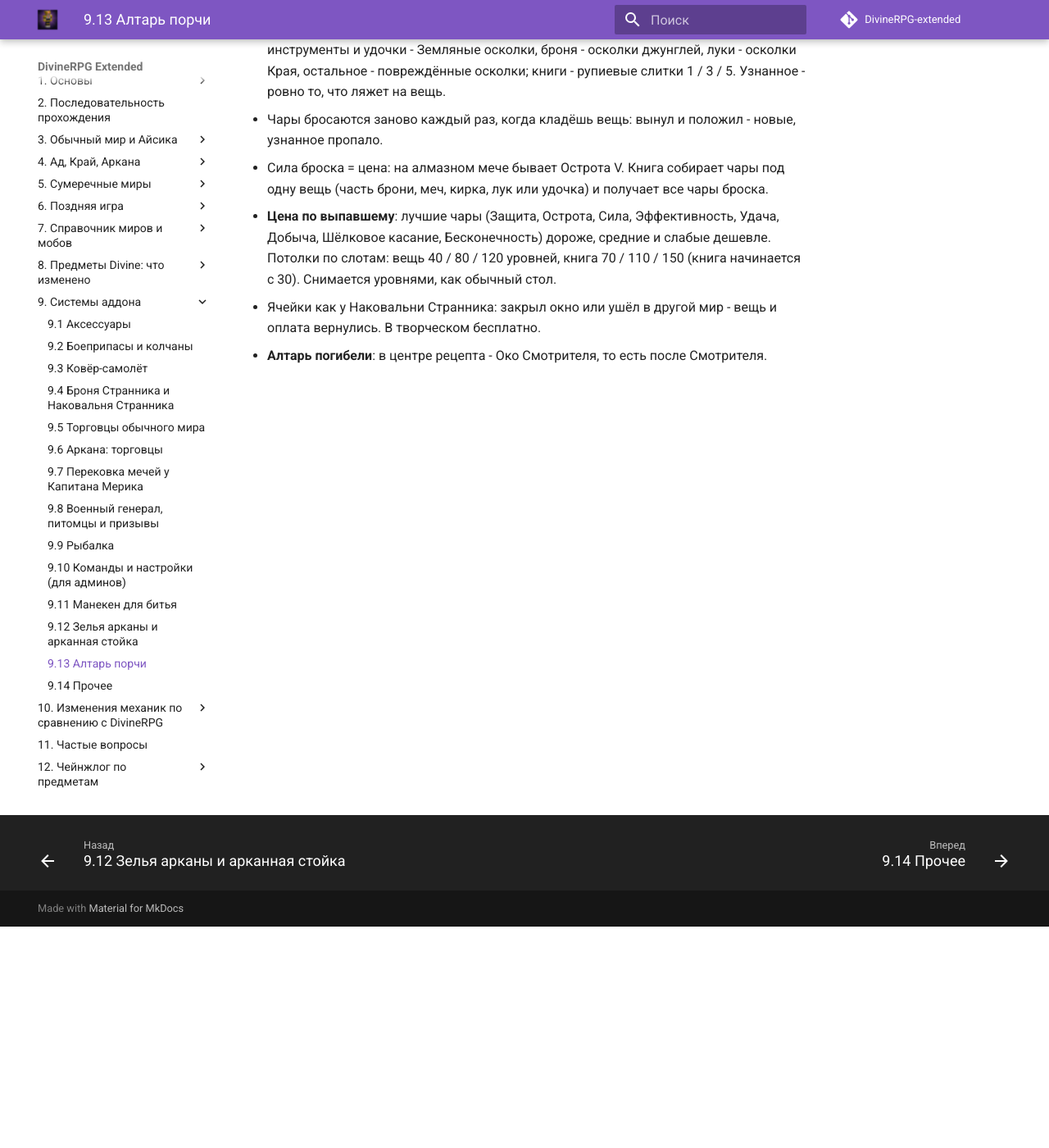
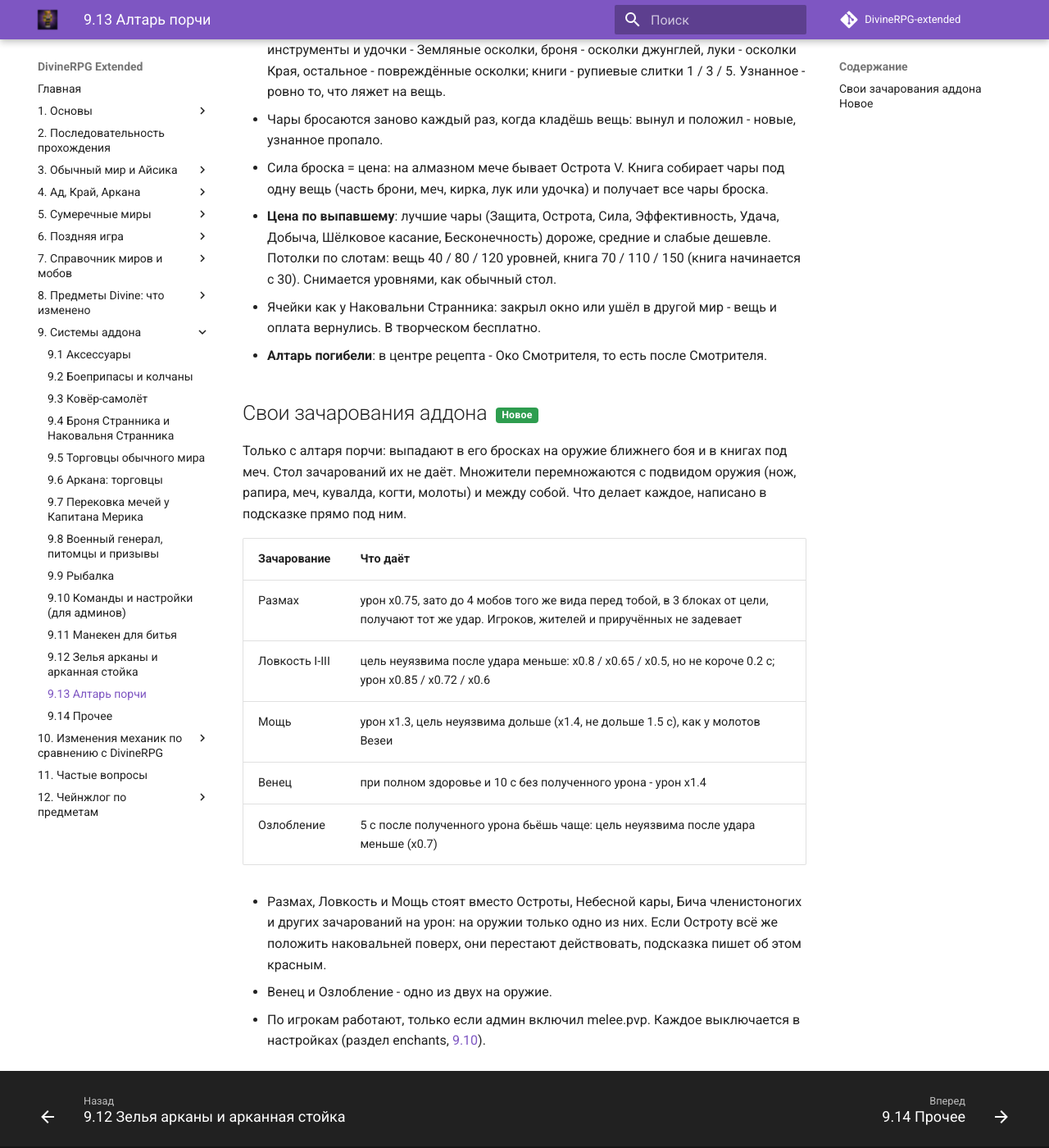
Before and after one commit to Keeg4n/DivineRPG-extended-guide, an MkDocs documentation site: the page built from docs/09-systems/9-13-altar-porchi.md, in a window 1280 px wide and 1400 px high, scrolled down 270 px. Shown: the whole window at 82% size. Built offline with MkDocs 1.6.1 and Material for MkDocs 9.7.7, drawn with Linux system fonts in a browser that asks for light colours; comment, search, counter and statistics services are not loaded.

Commit message:
Guide: Guide 1.1.6: own melee enchantments from the corrupt altar

```diff
--- a/docs/09-systems/9-13-altar-porchi.md
+++ b/docs/09-systems/9-13-altar-porchi.md
@@ -8,3 +8,20 @@
 - <b>Цена по выпавшему</b>: лучшие чары (Защита, Острота, Сила, Эффективность, Удача, Добыча, Шёлковое касание, Бесконечность) дороже, средние и слабые дешевле. Потолки по слотам: вещь 40 / 80 / 120 уровней, книга 70 / 110 / 150 (книга начинается с 30). Снимается уровнями, как обычный стол.
 - Ячейки как у Наковальни Странника: закрыл окно или ушёл в другой мир - вещь и оплата вернулись. В творческом бесплатно.
 - <b>Алтарь погибели</b>: в центре рецепта - Око Смотрителя, то есть после Смотрителя.
+
+## Свои зачарования аддона <span class="tag">Новое</span>
+
+Только с алтаря порчи: выпадают в его бросках на оружие ближнего боя и в книгах под меч. Стол зачарований их не даёт. Множители перемножаются с подвидом оружия (нож, рапира, меч, кувалда, когти, молоты) и между собой. Что делает каждое, написано в подсказке прямо под ним.
+
+<table>
+<tr><th>Зачарование</th><th>Что даёт</th></tr>
+<tr><td>Размах</td><td>урон x0.75, зато до 4 мобов того же вида перед тобой, в 3 блоках от цели, получают тот же удар. Игроков, жителей и приручённых не задевает</td></tr>
+<tr><td>Ловкость I-III</td><td>цель неуязвима после удара меньше: x0.8 / x0.65 / x0.5, но не короче 0.2 с; урон x0.85 / x0.72 / x0.6</td></tr>
+<tr><td>Мощь</td><td>урон x1.3, цель неуязвима дольше (x1.4, не дольше 1.5 с), как у молотов Везеи</td></tr>
+<tr><td>Венец</td><td>при полном здоровье и 10 с без полученного урона - урон x1.4</td></tr>
+<tr><td>Озлобление</td><td>5 с после полученного урона бьёшь чаще: цель неуязвима после удара меньше (x0.7)</td></tr>
+</table>
+
+- Размах, Ловкость и Мощь стоят вместо Остроты, Небесной кары, Бича членистоногих и других зачарований на урон: на оружии только одно из них. Если Остроту всё же положить наковальней поверх, они перестают действовать, подсказка пишет об этом красным.
+- Венец и Озлобление - одно из двух на оружие.
+- По игрокам работают, только если админ включил melee.pvp. Каждое выключается в настройках (раздел enchants, <a href="../9-10-komandy-i-nastroyki-dlya/">9.10</a>).
```
Also changed, not shown: docs/09-systems/9-10-komandy-i-nastroyki-dlya.md (+1 -0 lines), docs/10-mechanics/10-3-boy.md (+1 -0 lines).
